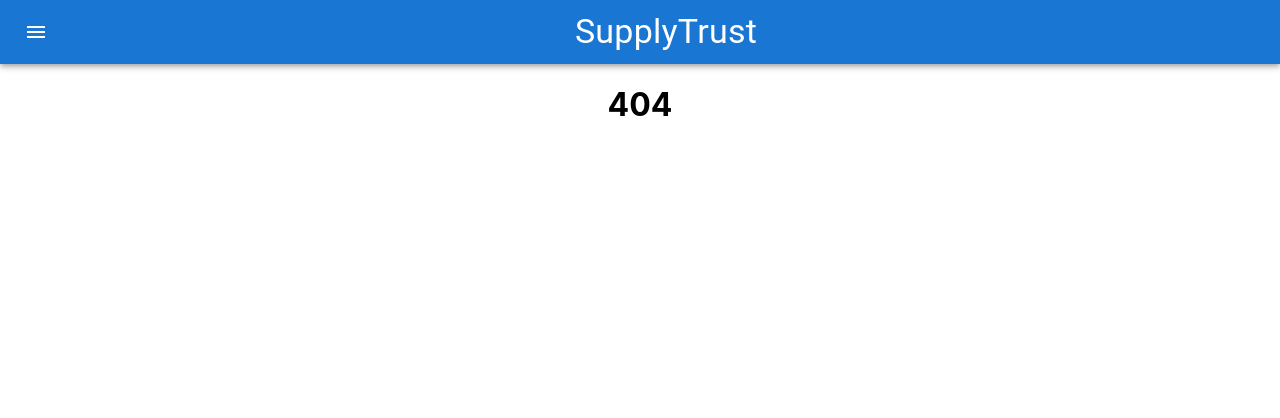
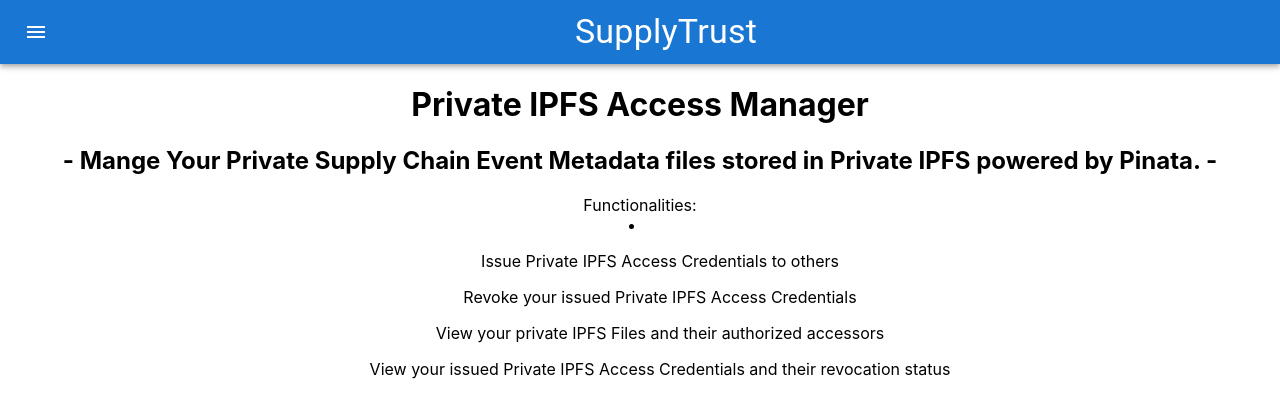
Before and after one commit to sid030sid/supply-trust, a React (Create React App) app in the folder frontend/: page /access-manager in a window 1280 px wide. Before the commit this address had no page. Shown: the top 418 px of the page. Built offline with nearby package versions, Linux system fonts and the light colour scheme; the HTML template or start-up script is replaced by a standard one.

Commit message:
added page for access manager

```diff
--- a/frontend/src/App.js
+++ b/frontend/src/App.js
@@ -9,6 +9,7 @@
 import Navbar from './components/subcomponents/Navbar';
 import SCDMS from "./components/SCDMS"
 import EventMetadata from './components/EventMetadata';
+import AccessManager from './components/AccessManager';
 
 function App() {
 
@@ -25,6 +26,7 @@
         />
         <Routes>
           <Route index element={<Home/>} />
+          <Route path="/access-manager" element={<AccessManager/>}/>
           <Route path="/trace-and-track" element={<InputForTracing/>}/>
           <Route path="/trace-and-track/:cid" element={<EventMetadata/>}/>
           <Route path="/scdms" element={<SCDMS/>}/>
--- /dev/null
+++ b/frontend/src/components/AccessManager.js
@@ -0,0 +1,19 @@
+const AccessManager = () => {
+    return(
+      <div>
+        <h1>Private IPFS Access Manager</h1>
+        <h2>- Mange Your Private Supply Chain Event Metadata files stored in Private IPFS powered by Pinata. -</h2>
+        <div>
+            Functionalities:
+            <li>
+                <ul>Issue Private IPFS Access Credentials to others</ul>
+                <ul>Revoke your issued Private IPFS Access Credentials</ul>
+                <ul>View your private IPFS Files and their authorized accessors</ul>
+                <ul>View your issued Private IPFS Access Credentials and their revocation status</ul>
+            </li>
+        </div>
+      </div>
+    );
+  };
+
+export default AccessManager;
--- a/frontend/src/components/Home.js
+++ b/frontend/src/components/Home.js
@@ -1,8 +1,8 @@
 const Home = () => {
     return(
       <div>
-        <h1>TrustSupply</h1>
-        <h2>- A Verifiable Supply Chain Data Management System For Tracing, Tracking, And Trusting Supply Chains -</h2>
+        <h1>SupplyTrust</h1>
+        <h5>- A Verifiable Supply Chain Data Management System For Tracing, Tracking, And Trusting Supply Chains -</h5>
       </div>
     );
   };
--- a/frontend/src/components/subcomponents/DrawerMenu.js
+++ b/frontend/src/components/subcomponents/DrawerMenu.js
@@ -24,6 +24,9 @@
                 <ListItemButton onClick={()=>{props.closeDrawerMenu(); navigate("/scdms")}}>
                     Document events
                 </ListItemButton>
+                <ListItemButton onClick={()=>{props.closeDrawerMenu(); navigate("/access-manager")}}>
+                    Manage Private IPFS Access
+                </ListItemButton>
             </List>
         </Drawer>
     );
```
